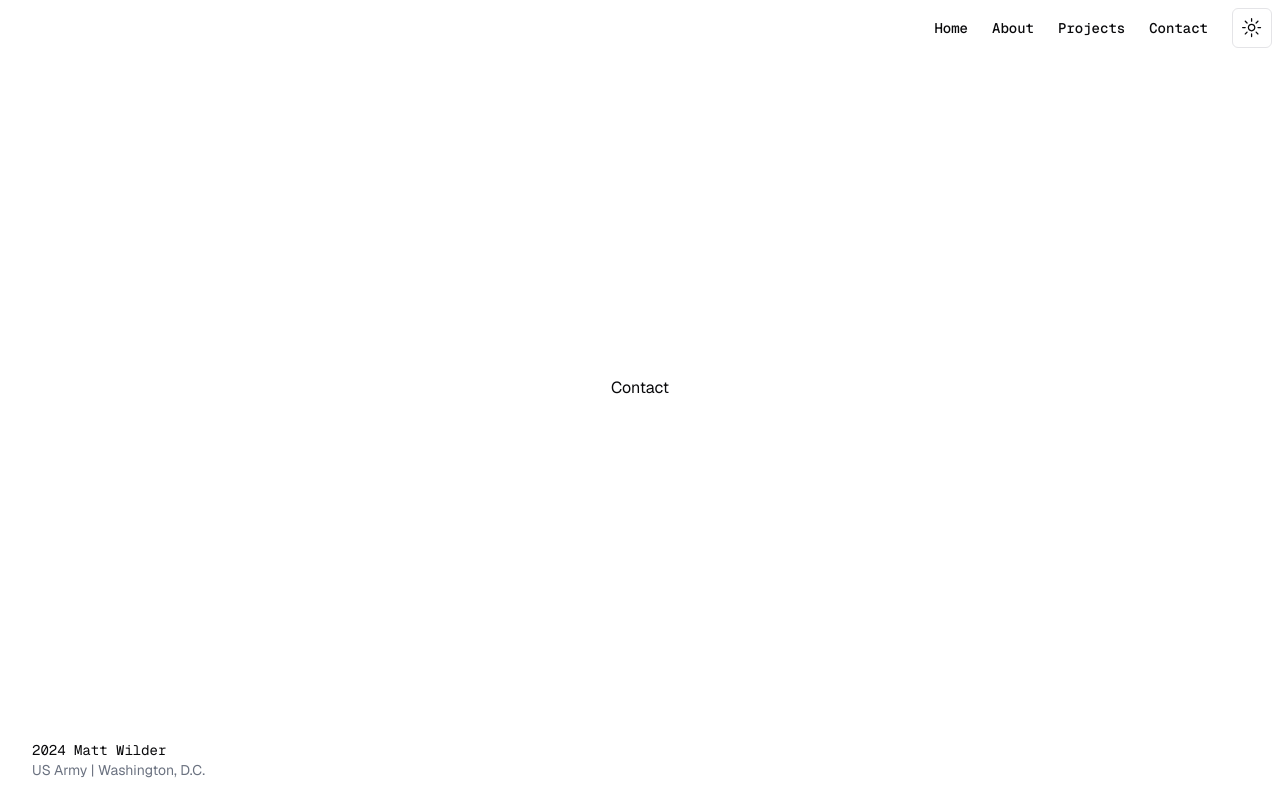
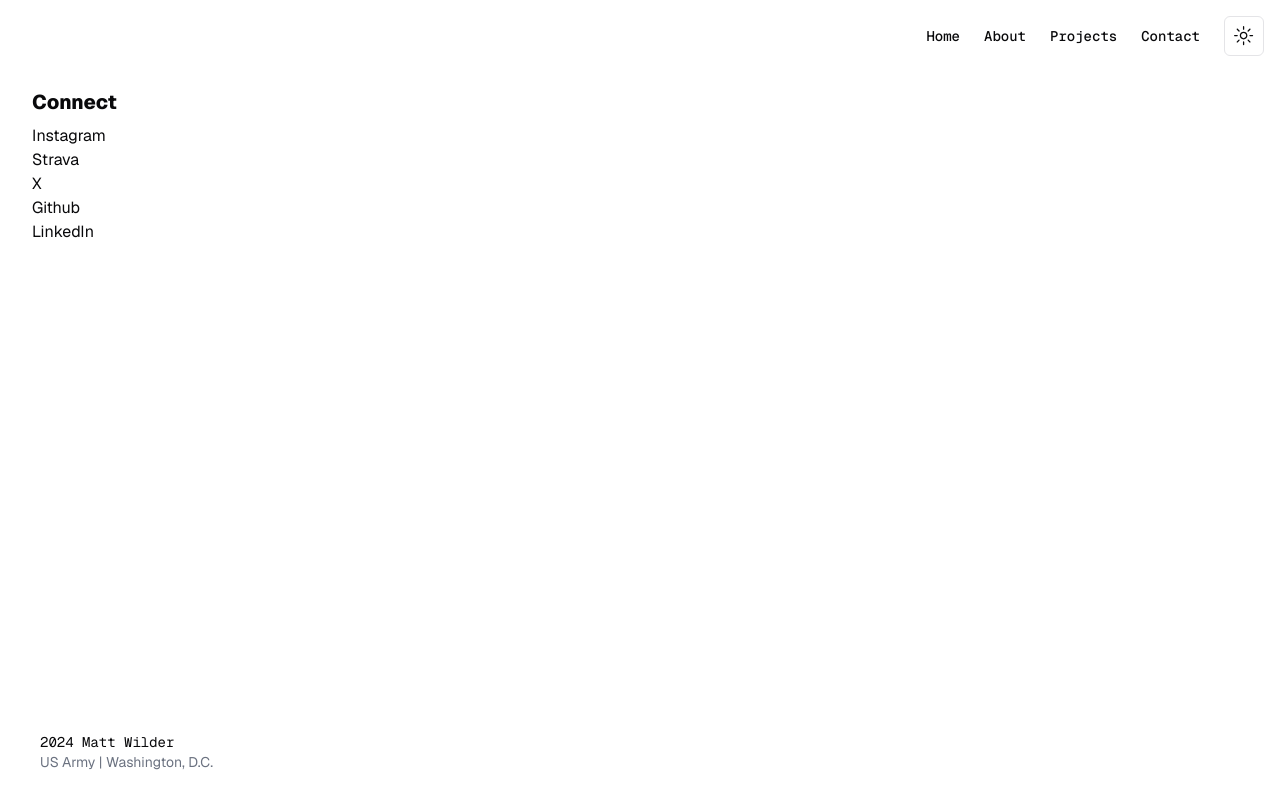
Before and after one commit to mattbrc/portfolio, a Next.js app: page /contact in a window 1280 px wide. Built offline with nearby package versions, Linux system fonts and the light colour scheme.

Commit message:
add contact

```diff
--- a/src/app/contact/page.tsx
+++ b/src/app/contact/page.tsx
@@ -1,7 +1,27 @@
+import { contactConfig } from "@/config/contact";
+import Link from "next/link";
+
 export default function Page() {
   return (
-    <div>
-      <p>Contact</p>
+    <div className="pt-4">
+      <h1 className="font-extrabold text-xl">Connect</h1>
+      <ul className="py-2">
+        <li>
+          <Link href={contactConfig.instagram}>Instagram</Link>
+        </li>
+        <li>
+          <Link href={contactConfig.strava}>Strava</Link>
+        </li>
+        <li>
+          <Link href={contactConfig.x}>X</Link>
+        </li>
+        <li>
+          <Link href={contactConfig.github}>Github</Link>
+        </li>
+        <li>
+          <Link href={contactConfig.linkedin}>LinkedIn</Link>
+        </li>
+      </ul>
     </div>
   );
 }
--- a/src/app/layout.tsx
+++ b/src/app/layout.tsx
@@ -26,11 +26,11 @@ export default function RootLayout({
           enableSystem
           disableTransitionOnChange
         >
-          <main className="flex min-h-screen flex-col items-center justify-between p-2">
+          <div className="flex flex-col min-h-screen justify-between p-4">
             <Nav />
-            {children}
+            <main className="mb-auto flex flex-col p-4">{children}</main>
             <Footer />
-          </main>
+          </div>
         </ThemeProvider>
       </body>
     </html>
--- /dev/null
+++ b/src/config/contact.ts
@@ -0,0 +1,9 @@
+import { ContactConfig } from "@/types"
+
+export const contactConfig: ContactConfig = {
+  instagram: "https://www.instagram.com/acidgambit",
+  linkedin: "https://linkedin.com/in/mattwilder1",
+  github: "https://github.com/mattbrc",
+  strava: "https://www.strava.com/athletes/7445195",
+  x: "https://twitter.com/acidgambit_"
+}
```
Also changed, not shown: src/types/index.d.ts (added, +7 -0 lines), 1 other file (tests, documents, lock files or other folders).
